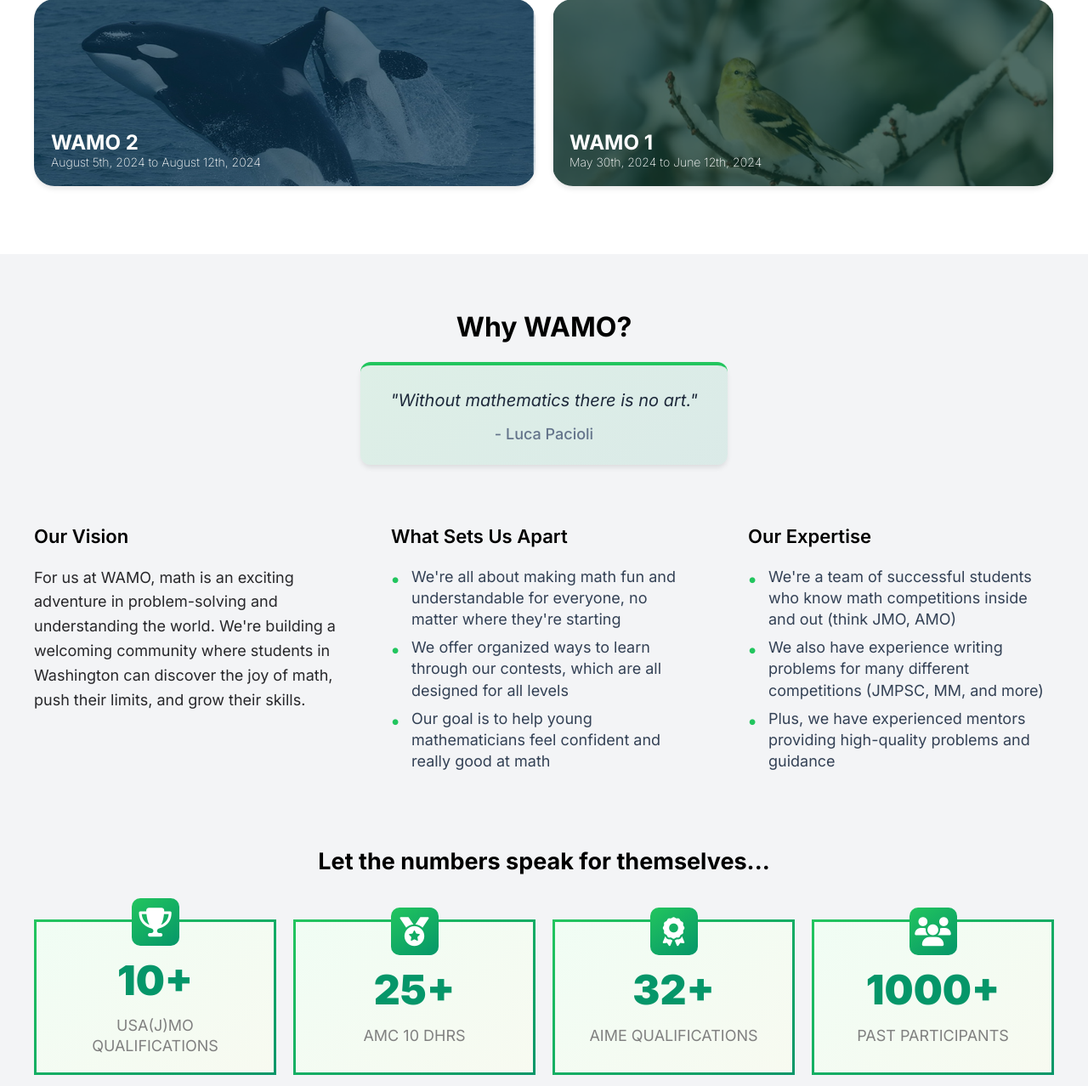
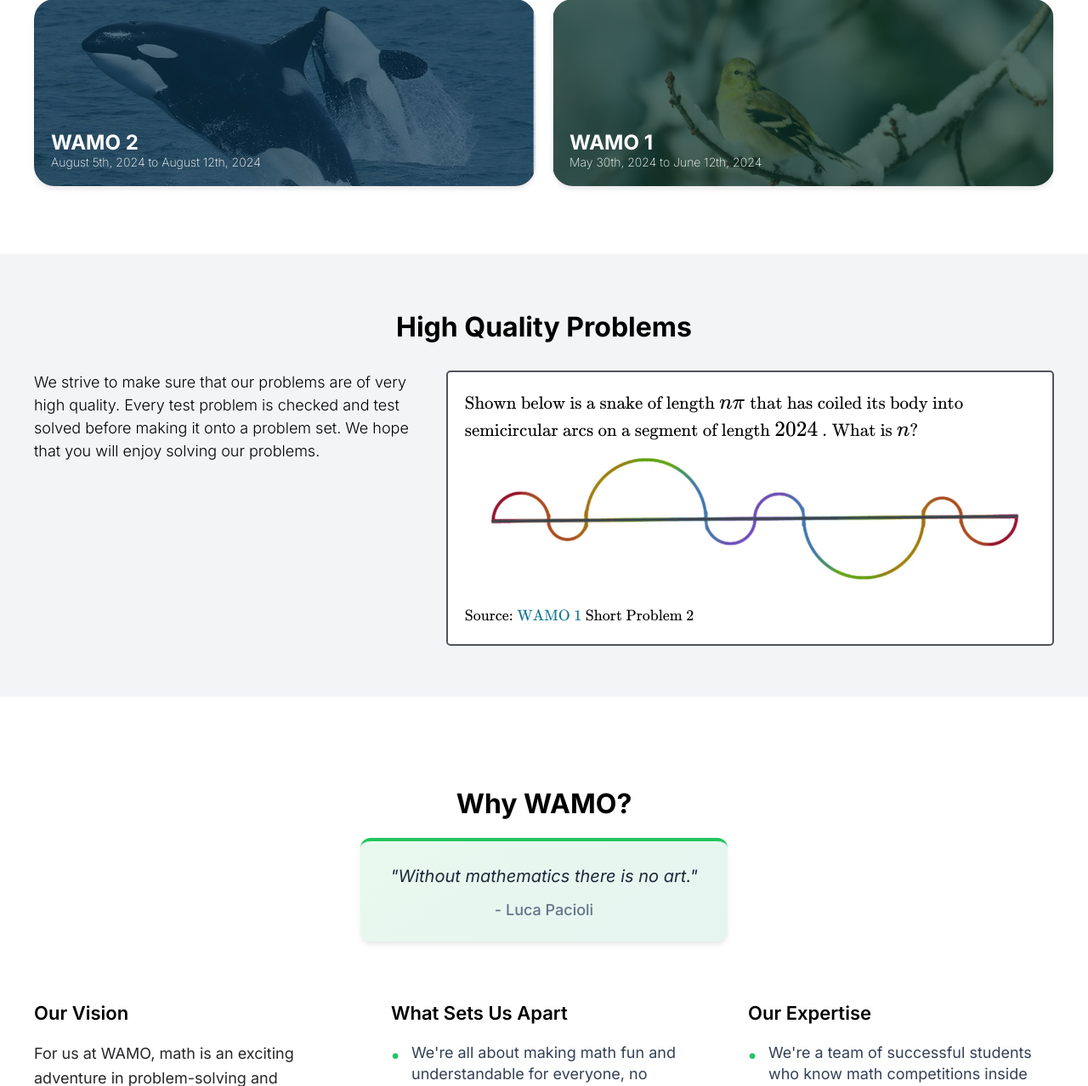
Before and after one commit to actiniumn404/WAMO, a Flask app: page / in a window 1280 px wide. Shown: the part 936-2214 px from the top of the page at 85% size. Run offline with Flask 3, Linux system fonts and the light colour scheme; some libraries are stand-ins or nearby versions.

Commit message:
Sample problems

```diff
--- a/static/styles/design.css
+++ b/static/styles/design.css
@@ -121,6 +121,7 @@ footer .left span{
     font-weight: 900;
     font-size: 40px;
     width: calc(0.62 * var(--width));
+    margin: 0;
 }
 
 #hero .description{
--- a/static/styles/main.css
+++ b/static/styles/main.css
@@ -176,9 +176,9 @@ section#hero{
 #whyus {
     font-size: 18px;
     line-height: 1.3;
-    padding: 60px var(--padding);
+    padding: 100px var(--padding);
     animation: fadeIn 0.8s ease-out forwards;
-    background: #f3f4f6;
+    background: white;
 }
 
 #achiev_wrapper {
@@ -330,3 +330,74 @@ section#hero{
     color: #64748b;
     font-weight: 500;
 }
+
+#sample{
+    font-size: 18px;
+    line-height: 1.3;
+    padding: 60px var(--padding);
+    font-weight: 300;
+    background: #f3f4f6;
+}
+
+#sample .paragraph{
+    line-height: 1.5;
+    margin: 0;
+}
+
+#sample_problem{
+    font-family: 'Katex_Main', serif;
+    font-size: 21px;
+    background: white;
+    padding: 20px;
+    border: 2px solid #52525b;
+    border-radius: 5px;
+}
+
+#sample_problem_wrapper{
+    display: flex;
+    column-gap: 30px;
+    row-gap: 30px;
+    align-items: flex-start;
+    margin-top: 30px;
+    flex-wrap: nowrap;
+}
+#sample_problem img{
+    width: 100%;
+}
+
+#sample_problem .source{
+    font-size: 18px;
+}
+
+#sample_problem a{
+    color: #0e7490;
+    text-decoration: none;
+}
+
+#sample_problem a:hover{
+    text-decoration: underline;
+}
+
+#samplebutton{
+    font-size: 18px;
+    padding: 20px;
+    border-radius: 4px;
+    border: none;
+    background: #374151;
+    cursor: pointer;
+    margin-top: 10px;
+    color: white;
+    font-weight: 600;
+    transition: opacity 0.2s ease-in;
+    margin-right: 10px;
+}
+
+#samplebutton:hover{
+    opacity: 0.7;
+}
+
+@media (max-width: 900px){
+    #sample_problem_wrapper{
+        flex-wrap: wrap;
+    }
+}
--- a/templates/index.html
+++ b/templates/index.html
@@ -1,4 +1,9 @@
 {% extends "base.html" %}
+
+{% block header %}
+<link rel="stylesheet" href="https://cdn.jsdelivr.net/npm/katex@0.16.21/dist/katex.min.css" integrity="sha384-zh0CIslj+VczCZtlzBcjt5ppRcsAmDnRem7ESsYwWwg3m/OaJ2l4x7YBZl9Kxxib" crossorigin="anonymous">
+{% endblock %}
+
 {% block content %}
 
 <section id="hero">
@@ -47,6 +52,23 @@
                 <span class="description">May 30th, 2024 to June 12th, 2024</span>
             </div>
         </a>
+    </div>
+</section>
+
+<section id="sample">
+    <h1 id="sample_title" class="section_title">High Quality Problems</h1>
+    <div id="sample_problem_wrapper">
+        <div class="paragraph">
+            We strive to make sure that our problems are of very high quality. Every test problem is checked and test solved before making it onto a problem set. We hope that you will enjoy solving our problems.
+            <!--<a href="https://mathdash.com/contest/2024-WAMO-1" target="_blank"><button id="samplebutton">Vi <i class="fa-solid fa-arrow-up-right-from-square"></i></button></a>-->
+
+        </div>
+        <div id="sample_problem">
+            Shown below is a snake of length \(n\pi\) that has coiled its body into semicircular arcs on a segment of length \(2024\) . What is \(n\)?
+            <img src="/static/assets/snake.jpeg">
+            <br>
+            <span class="source">Source: <a href="/events/wamo1">WAMO 1</a> Short Problem 2</span>
+        </div>
     </div>
 </section>
 
@@ -121,4 +143,7 @@
 
 </section>
 
+<script defer src="https://cdn.jsdelivr.net/npm/katex@0.16.21/dist/katex.min.js" integrity="sha384-Rma6DA2IPUwhNxmrB/7S3Tno0YY7sFu9WSYMCuulLhIqYSGZ2gKCJWIqhBWqMQfh" crossorigin="anonymous"></script>
+<script defer src="https://cdn.jsdelivr.net/npm/katex@0.16.21/dist/contrib/auto-render.min.js" integrity="sha384-hCXGrW6PitJEwbkoStFjeJxv+fSOOQKOPbJxSfM6G5sWZjAyWhXiTIIAmQqnlLlh" crossorigin="anonymous"
+        onload="renderMathInElement(document.body);"></script>
 {% endblock %}
```
Also changed, not shown: static/assets/snake.jpeg (added).
